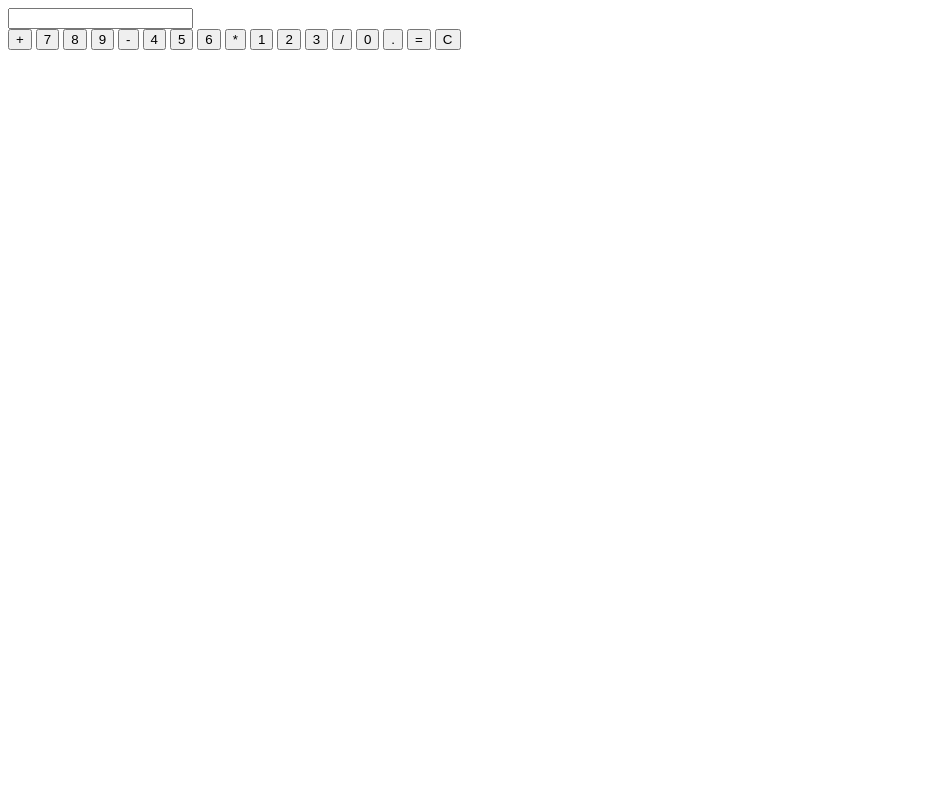
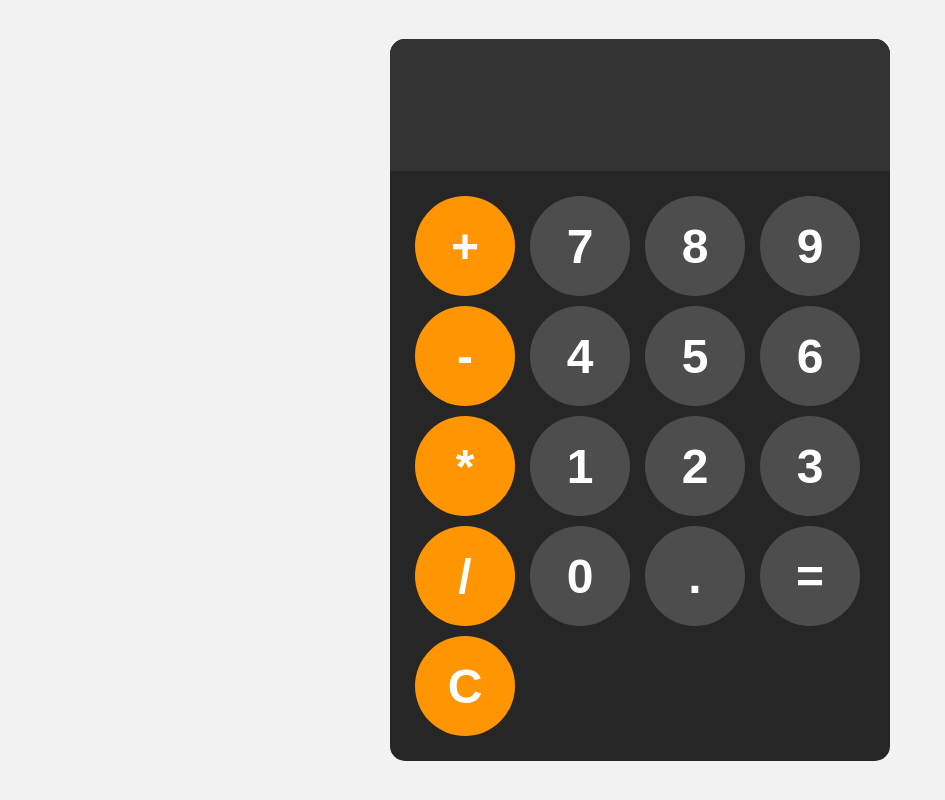
Before and after one commit to AphexTtwin/calculator-using-JavaScript, a plain HTML site: page index.html in a window 1280 px wide. Shown: the whole page, without its empty margins (0-945 px from the left). Drawn offline with Linux system fonts and the light colour scheme.

Commit message:
Add JavaScript calculator

```diff
--- a/index.html
+++ b/index.html
@@ -11,23 +11,23 @@
 	<div id="calculator">
 		<input id="display" readonly>
 		<div id="keys">
-			<button onclick="appendToDisplay('+')">+</button>
+			<button onclick="appendToDisplay('+')" class= "operator-btn">+</button>
 			<button onclick="appendToDisplay('7')">7</button>
 			<button onclick="appendToDisplay('8')">8</button>
 			<button onclick="appendToDisplay('9')">9</button>
-			<button onclick="appendToDisplay('-')">-</button>
+			<button onclick="appendToDisplay('-')"  class= "operator-btn">-</button>
 			<button onclick="appendToDisplay('4')">4</button>
 			<button onclick="appendToDisplay('5')">5</button>
 			<button onclick="appendToDisplay('6')">6</button>
-			<button onclick="appendToDisplay('*')">*</button>
+			<button onclick="appendToDisplay('*')"  class= "operator-btn">*</button>
 			<button onclick="appendToDisplay('1')">1</button>
 			<button onclick="appendToDisplay('2')">2</button>
 			<button onclick="appendToDisplay('3')">3</button>
-			<button onclick="appendToDisplay('/')">/</button>
+			<button onclick="appendToDisplay('/')"  class= "operator-btn">/</button>
 			<button onclick="appendToDisplay('0')">0</button>
 			<button onclick="appendToDisplay('.')">.</button>
 			<button onclick="calculate()">=</button>
-			<button onclick="clearDisplay()">C</button>
+			<button onclick="clearDisplay()"  class= "operator-btn">C</button>
 
 
 		</div>
--- a/index.js
+++ b/index.js
@@ -0,0 +1,13 @@
+const display = document.getElementById("display");
+
+function appendToDisplay(input){
+	display.value += input;
+}
+
+function clearDisplay(){
+	display.value = "";
+}
+
+function calculate(){
+	display.value = eval(display.value);
+}
--- a/styles.css
+++ b/styles.css
@@ -0,0 +1,67 @@
+body {
+	margin: 0;
+	display: flex;
+	justify-content: center;
+	align-items: center;
+	height: 100vh;
+	background-color:  hsl(0, 0%, 95%);
+}
+
+
+#calculator {
+	font-family: Arial, sans-serif;
+	background-color:  hsl(0, 0%, 15%);
+	border-radius: 15px;
+	max-width: 500px;
+	overflow: hidden;
+}
+
+#display {
+	width: 100%;
+	padding: 20px;
+	font-size: 5rem;
+	text-align: left;
+	border: none;
+	background-color:  hsl(0, 0%, 20%);
+	color: white;
+
+}
+
+#keys {
+	display: grid;
+	grid-template-columns: repeat(4, 1fr);
+	gap: 10px;
+	padding: 25px;
+}
+
+button {
+	width: 100px;
+	height: 100px;
+	border-radius:  50px;
+	border: none;
+	background-color: hsl(0, 0%, 30%);
+	color: white;
+	font-size: 3rem;
+	font-weight: bold;
+	cursor: pointer;
+}
+
+button:hover {
+	background-color:  hsl(0, 0%, 40%);
+}
+
+button:active {
+	background-color:  hsl(0, 0%, 50%);
+}
+
+.operator-btn {
+	background-color:  hsl(35, 100%, 50%);
+}
+
+.operator-btn:hover {
+	background-color:  hsl(35, 100%, 66%);
+}
+
+.operator-btn:active {
+	background-color:  hsl(35, 100%, 66%);
+}
```
Also changed, not shown: 1 other file.
